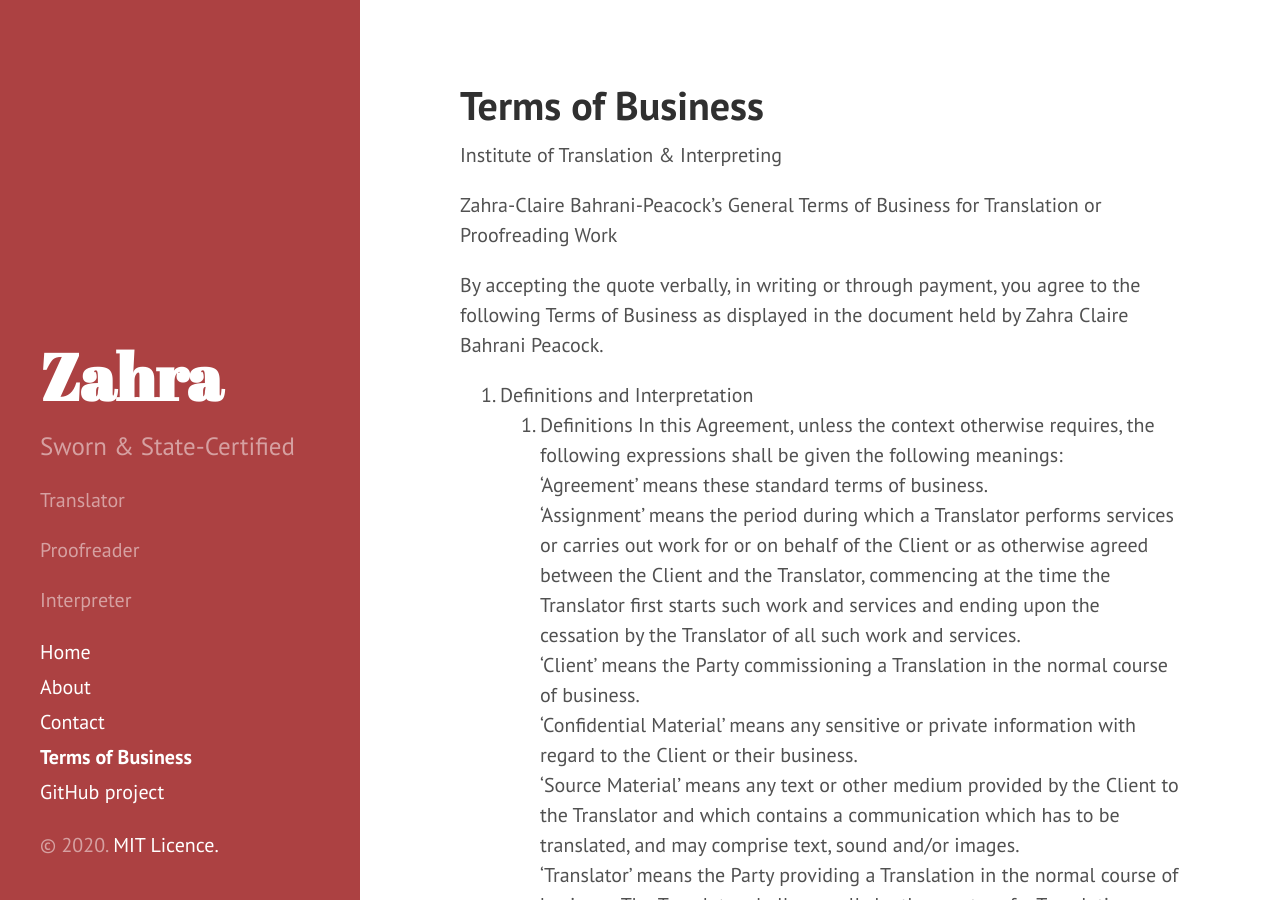
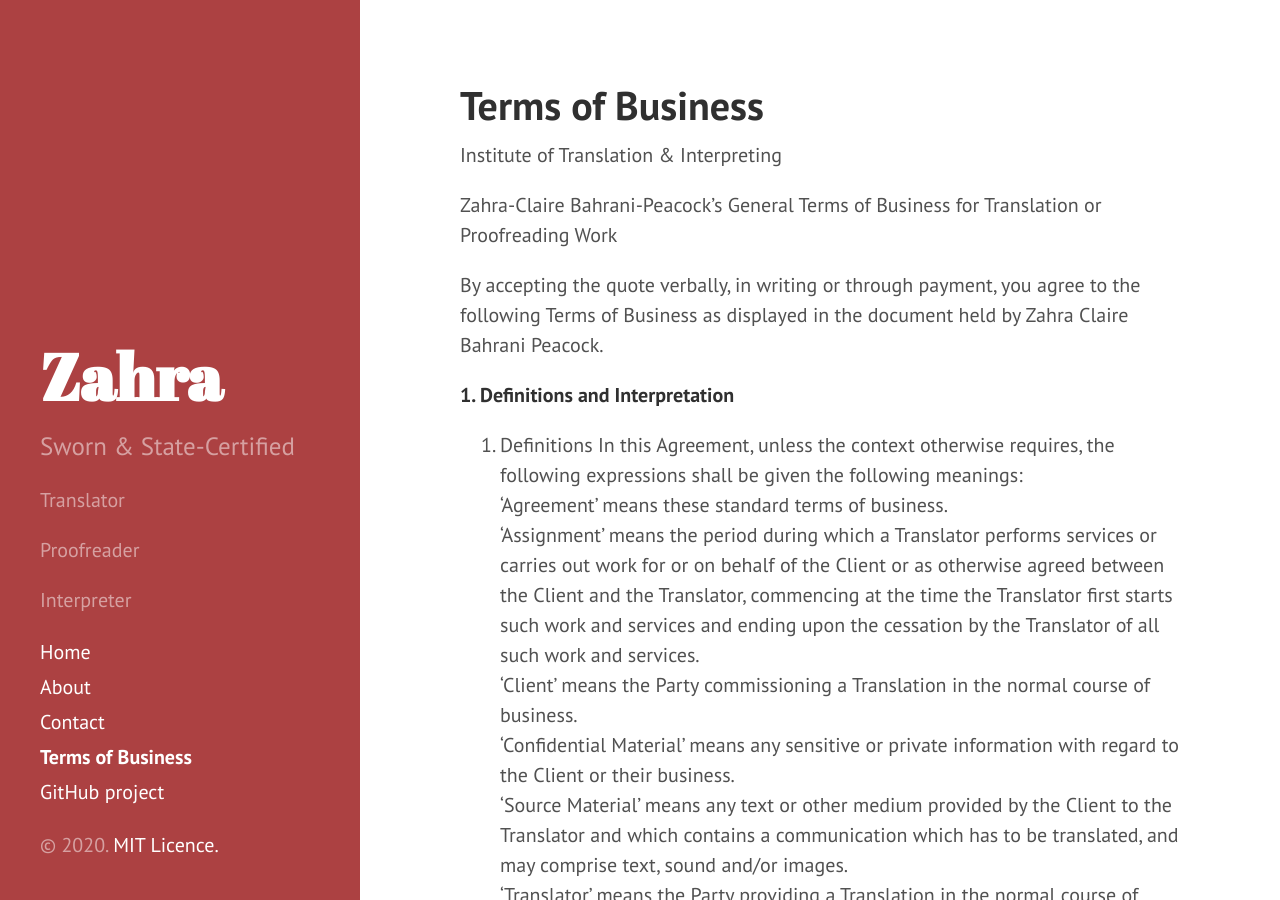
Before and after one commit to Zahra-Claire-Bahrani-Peacock/zahra-claire-bahrani-peacock.github.io, a Jekyll site: the page built from terms of business.md, in a window 1280 px wide and 900 px high. Built offline with Jekyll 4.4.1, drawn with Linux system fonts in a browser that asks for light colours.

Commit message:
Update terms of business.md
Updated bolds

```diff
--- a/terms of business.md
+++ b/terms of business.md
@@ -8,7 +8,7 @@ Zahra-Claire Bahrani-Peacock’s General Terms of Business for Translation or Pr
 
 By accepting the quote verbally, in writing or through payment, you agree to the following Terms of Business as displayed in the document held by Zahra Claire Bahrani Peacock.
 
-1. Definitions and Interpretation
+**1. Definitions and Interpretation**
    1. Definitions
       In this Agreement, unless the context otherwise requires, the following expressions shall be given the following meanings:
       ‘Agreement’ means these standard terms of business.
```
